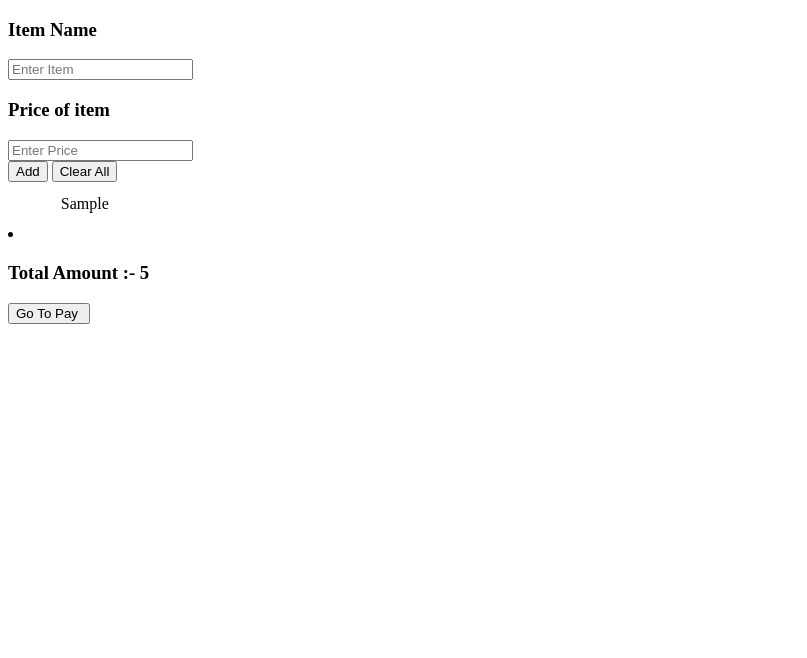
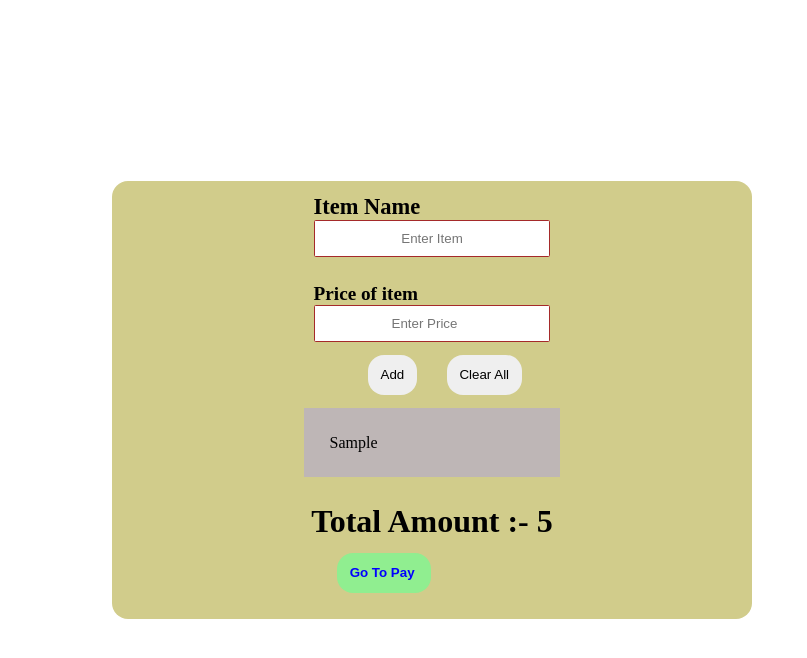
Before and after one commit to Rahul-college-use/ShopCart, a plain HTML site: page index.html in a window 1280 px wide. Both pictures are taken after typing "Sample", "5" into the empty fields and a click on the button "Add". Shown: the whole page, without its empty margins (0-807 px from the left). Drawn offline with Linux system fonts and the light colour scheme.

Commit message:
Update style.css

```diff
--- a/style.css
+++ b/style.css
@@ -1,80 +1,82 @@
-let item_name = document.querySelector('#item_name');
-let price = document.querySelector('#price');
-let addBtn = document.querySelector('#add');
-let clearBtn = document.querySelector('#clear');
-let add_item_box = document.querySelector('.add_items');
-let add_item = document.querySelector('#add_items');
-let total_price = document.querySelector('#total_price');
-let sum = 0
-let pay=document.querySelector('#pay')
-// console.log(add_item); // Check if add_item is not null
+*{
+    margin: 0;
+    padding: 0;
+    box-sizing: border-box;
+}
+.box_1{
+    height: 100vh;
+    /* width: 100%; */
+    display: flex;
+    justify-items: center;
+    align-items: center;
+    margin-left: 7rem;
+}
+.box_2{
+    /* margin: 0 30px 0 40px; */
+    width: 50vmax;
+    background: #d1cc8b;
+    border: none;
+    border-radius: 1rem;
+    display: flexbox;
+    justify-items: center;
 
-addBtn.addEventListener('click', () => {
+}
+.item,.Amount{
+    padding: 1vmax;
+}
+.item,.Amount h3 {
+    font-size: 1.5vmax;
+    color: #000;
+    font-weight: 600;
+}
+.item input,.Amount input{
+    height: 2.9vmax;
+    width: 18.5vmax;
+    border: 1px solid brown;
+    border-radius: .1rem;
+    text-align: center;
 
-    if (item_name.value != '' && price.value != '') {
-        let newDiv = document.createElement('ul');
-        add_item_box.style.display = 'block'
-        newDiv.style.margin = '1vmax';
-        newDiv.innerText = item_name.value;
-
-        // Insert newDiv before add_item if add_item exists
-        if (add_item && add_item.parentNode) {
-            add_item.parentNode.insertBefore(newDiv, add_item);
-        } else {
-            console.error("add_item or its parentNode is not found.");
-        }
-
-
-
-        sum += parseInt(price.value); // Handle any invalid price input as 0
-        total_price.innerText = sum;
-        item_name.value = ''
-        price.value = ''
-
-        let clear = () => {
-            console.log("clear btn")
-            // Clear functionality goes here
-            newDiv.innerText = ''
-            add_item_box.style.display = 'none'
-            sum = 0
-            total_price.innerText = 0
-        };
-
-
-        clearBtn.addEventListener('click', clear);
-
-    }
-
-
-    else {
-        alert("Please fill in both item name and price.");
-
-    }
-
-
-});
-
-pay.addEventListener('click', async () => {
-    const itemName = item_name.value || 'Default Item';
-    const priceValue = sum;
-
-    try {
-        const response = await fetch('http://localhost:3000/create-payment-link', {
-            method: 'POST',
-            headers: {
-                'Content-Type': 'application/json',
-            },
-            body: JSON.stringify({ itemName, price: priceValue }),
-        });
-
-        const data = await response.json();
-        if (data.url) {
-            window.location.href = data.url; // Redirect to the Stripe payment link
-        } else {
-            alert('Failed to create payment link');
-        }
-    } catch (error) {
-        console.error('Error:', error);
-        alert('Error creating payment link');
-    }
-});
+}
+.Btn{
+    margin-left: 2vmax;
+    padding: 1vmax;
+    border: #000;
+    border-radius: 1rem;
+    cursor: pointer;
+}
+.total{
+    padding: 2vmax;
+}
+.total h3{
+    font-size: 2.5vmax;
+}
+#pay{
+    margin-top: 1vmax;
+    background: lightgreen;
+    font-weight: 900;
+    color: blue;
+}
+#pay:hover{
+    background: rgb(42, 164, 239);
+    color: azure;
+    transition: all .5s ease;
+}
+.add_items{
+    padding: 1vmax;
+    width: 20vmax;
+    background: rgb(190, 182, 182);
+    margin-top: 1vmax;
+    display: none;
+}
+.add_items li{
+    list-style:none;
+}
+#clear:hover{
+    background: rgb(187, 58, 58);
+    transition: all .5s ease;
+}
+#add:hover{
+    background: rgb(94, 58, 187);
+    transition: all .5s ease;
+    color: antiquewhite;
+}
```
